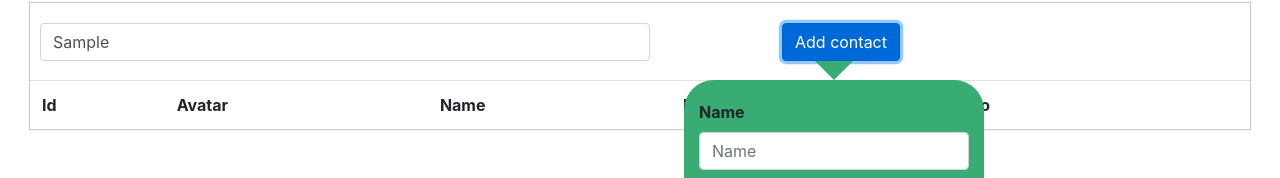
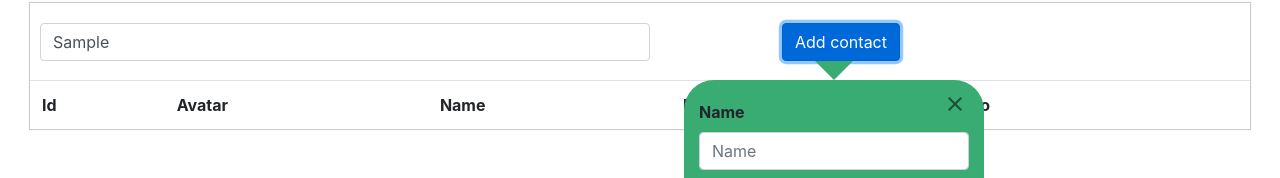
Before and after one commit to ani213/Contact_List, a React (Create React App) app in the folder contact_list/: page / in a window 1280 px wide. Both pictures are taken after typing "Sample" into the empty fields and a click on the button "Add contact". Shown: the part 139-317 px from the top of the page. Built offline with nearby package versions, Linux system fonts and the light colour scheme.

Commit message:
cancle button add in form

```diff
--- a/contact_list/package.json
+++ b/contact_list/package.json
@@ -4,6 +4,7 @@
   "private": true,
   "dependencies": {
     "@material-ui/core": "^4.8.1",
+    "@material-ui/icons": "^4.9.1",
     "bootstrap": "^4.4.1",
     "cra-template": "1.0.0",
     "react": "^16.12.0",
--- a/contact_list/src/Component/AddContact.js
+++ b/contact_list/src/Component/AddContact.js
@@ -1,5 +1,7 @@
 import React, { Component } from 'react';
-import {withStyles} from '@material-ui/core'
+import {withStyles} from '@material-ui/core';
+import CloseIcon from '@material-ui/icons/Close';
+import IconButton from '@material-ui/core/IconButton';
 class AddContact extends Component {
     state = {  }
     render() {
@@ -9,6 +11,9 @@ class AddContact extends Component {
                   <div className={classes.mainContainer}>
                   <div className={classes.formContainer}>
                  <div className={classes.form}>
+                     <div className={classes.closeIcon}>
+                         <IconButton><CloseIcon/></IconButton>
+                     </div>
                    <div className={classes.content}>
                       <label className={classes.font}>Name</label>
                       <input type="text"
@@ -70,6 +75,11 @@ const styles=theme=>({
         background:"#39ac73",
         borderRadius:"30px",
     },
+    closeIcon:{
+        position:"absolute",
+        top:"0px",
+        right:"5px",
+    },
     content:{
      display:"flex",
      flexFlow:"column",
--- a/contact_list/src/Component/contactState.js
+++ b/contact_list/src/Component/contactState.js
@@ -1,5 +1,6 @@
 export const initialState={
      contacts:[],
+     addContactYN:false,
 }
 export const SET_CONTACTS="SET_CONTACTS";
 export const setContacts=(contacts)=>dispatch=>{
--- a/contact_list/src/Component/contacts.js
+++ b/contact_list/src/Component/contacts.js
@@ -26,7 +26,12 @@ handleSearch=(e)=>{
 }
 showAddContactForm=()=>{
     this.setState({
-        addContactYN:!this.state.addContactYN
+        addContactYN:true
+    })
+}
+hideAddContactForm=()=>{
+    this.setState({
+        addContactYN:false
     })
 }
 componentDidMount() {
@@ -45,7 +50,7 @@ componentDidMount() {
         let contacts=this.props.contacts.contacts;
         // console.log(contacts)
         return (
-            <div>
+            <div >
                 <div className={classes.heading}>
                     <h3>Contact List</h3>
                 </div>
@@ -54,14 +59,14 @@ componentDidMount() {
                     <div className={classes.searchContainer}>
                     <SearchInput value={this.state.search} onChange={this.handleSearch}/>
                     </div>
-                    <div>
+                    <div >
                      <div className={classes.buttonContainer}>
                       <button type="button" className={`btn btn-primary`} onClick={this.showAddContactForm}>Add contact</button>
                      </div>
                      {this.state.addContactYN && <AddContact />}
                     </div>
                 </div>
-               <table className={`table table-striped`}>
+               <table className={`table table-striped`} onClick={this.hideAddContactForm}>
                    <tr>
                     <th>Id</th>
                     <th>Avatar</th>
```
